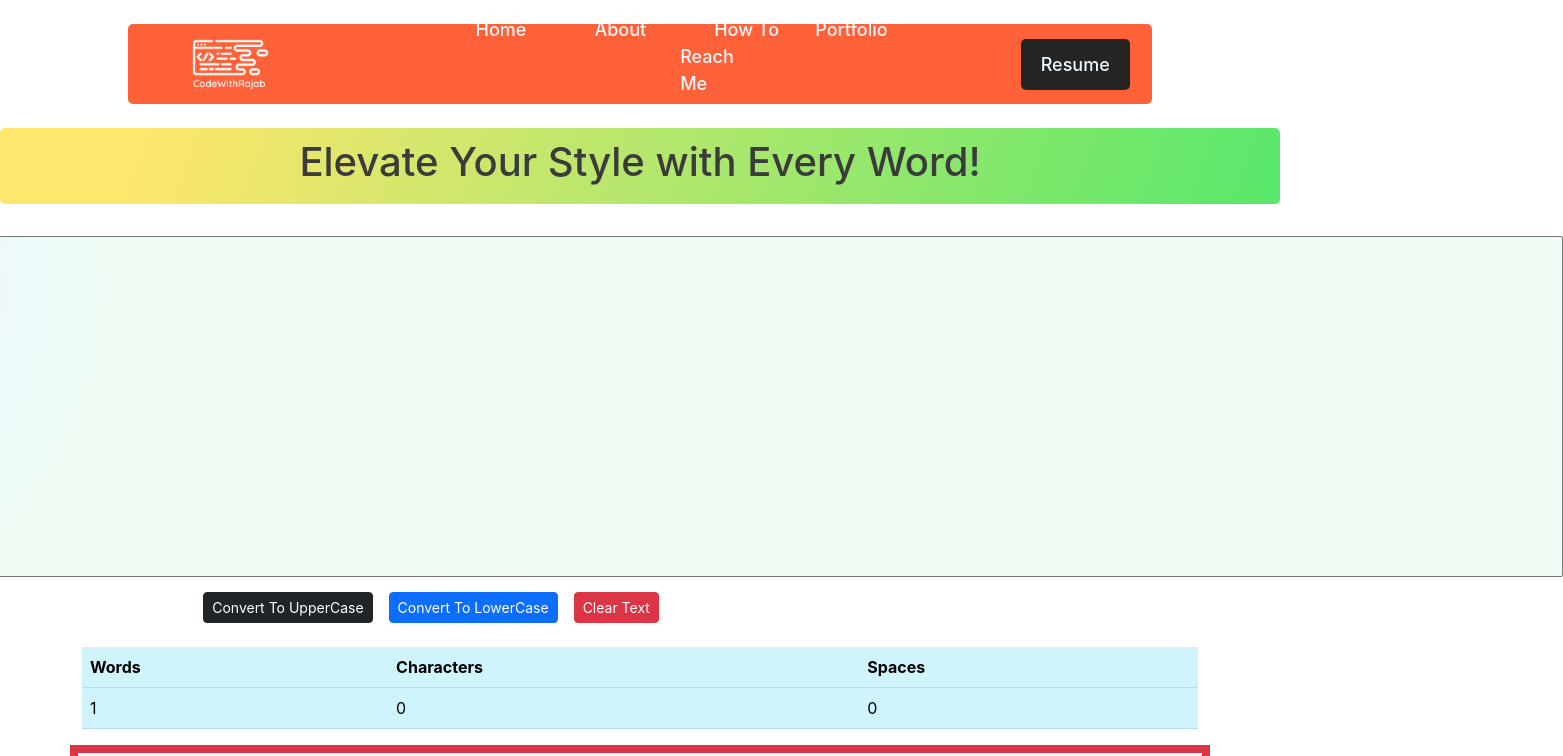
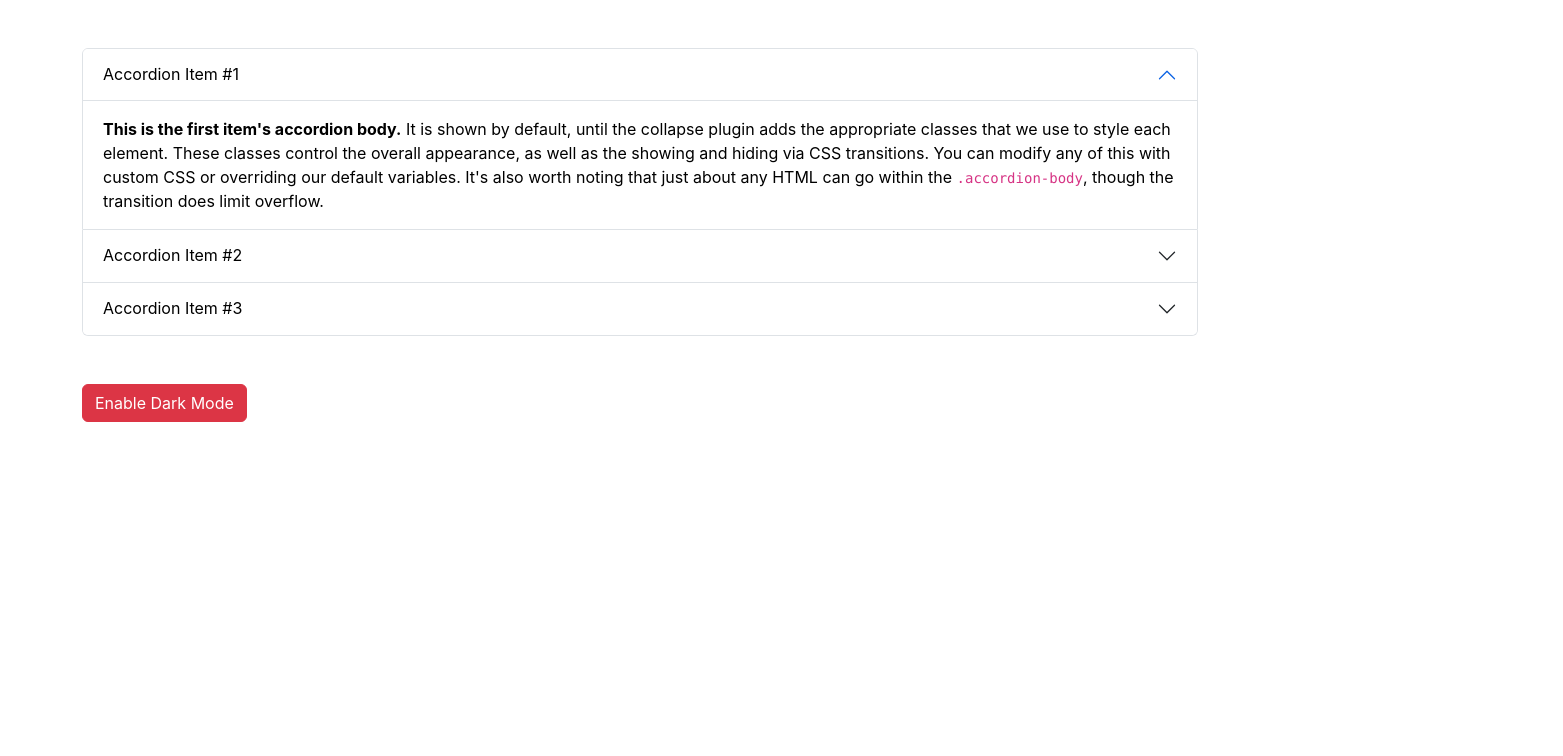
Before and after one commit to Rajab4516/CodeWithRajab, a React (Create React App) app: page / in a window 1280 px wide. Shown: the top 756 px of the page, 1563 px wide, since content can reach past the window. Built offline with nearby package versions, Linux system fonts and the light colour scheme.

Commit message:
Adding a DarkModeBtn.js

```diff
--- a/src/App.js
+++ b/src/App.js
@@ -1,15 +1,17 @@
 import './App.css';
+import DarkMode from './Components/DarkMode';
 import './Components/TextForm.css';
 // import Banner from './Components/Banner';
-import Navbar from './Components/Navbar';
-import TextForm from './Components/TextForm';
+// import Navbar from './Components/Navbar';
+// import TextForm from './Components/TextForm';
 
 function App() {
   return (
       <>
-        <Navbar></Navbar>
+        {/* <Navbar></Navbar> */}
         {/* <Banner></Banner> */}
-        <TextForm heading="Elevate Your Style with Every Word!"></TextForm>
+        {/* <TextForm heading="Elevate Your Style with Every Word!"></TextForm> */}
+        <DarkMode></DarkMode>
       </>
   );
 }
--- /dev/null
+++ b/src/Components/DarkMode.js
@@ -0,0 +1,140 @@
+import React, { useState } from "react";
+
+export default function DarkMode() {
+  const [myStyle, setMyStyle] = useState({
+    color: "black",
+    backgroundColor: "white"
+  });
+
+  const [darkModeBtnText, setDarkModeBtnText] = useState("Enable Dark Mode");
+
+  const toggleDarkModeBtn = ()=>{
+    if (myStyle.color === 'black') {
+        setMyStyle({
+            color: "white",
+            backgroundColor: "black",
+            border: '1px dotted orange'
+        })
+        setDarkModeBtnText("Enable Light Mode");
+    }
+    else{
+        setMyStyle({
+            color: "black",
+            backgroundColor: "white",
+            border: '1px dotted black'
+        })
+        setDarkModeBtnText("Enable Dark Mode");
+    }
+  }
+  return (
+    <>
+      <div className="container my-5">
+        <div className="accordion" id="accordionExample">
+          <div className="accordion-item" style={myStyle}>
+            <h2 className="accordion-header" id="headingOne">
+              <button
+                className="accordion-button"
+                type="button"
+                data-bs-toggle="collapse"
+                data-bs-target="#collapseOne"
+                aria-expanded="true"
+                aria-controls="collapseOne"
+                style={myStyle}
+              >
+                Accordion Item #1
+              </button>
+            </h2>
+            <div
+              id="collapseOne"
+              className="accordion-collapse collapse show"
+              aria-labelledby="headingOne"
+              data-bs-parent="#accordionExample"
+            >
+              <div className="accordion-body">
+                <strong>This is the first item's accordion body.</strong> It is
+                shown by default, until the collapse plugin adds the appropriate
+                classes that we use to style each element. These classes control
+                the overall appearance, as well as the showing and hiding via
+                CSS transitions. You can modify any of this with custom CSS or
+                overriding our default variables. It's also worth noting that
+                just about any HTML can go within the{" "}
+                <code>.accordion-body</code>, though the transition does limit
+                overflow.
+              </div>
+            </div>
+          </div>
+          <div className="accordion-item" style={myStyle}>
+            <h2 className="accordion-header" id="headingTwo">
+              <button
+                className="accordion-button collapsed"
+                type="button"
+                data-bs-toggle="collapse"
+                data-bs-target="#collapseTwo"
+                aria-expanded="false"
+                aria-controls="collapseTwo"
+                style={myStyle}
+              >
+                Accordion Item #2
+              </button>
+            </h2>
+            <div
+              id="collapseTwo"
+              className="accordion-collapse collapse"
+              aria-labelledby="headingTwo"
+              data-bs-parent="#accordionExample"
+            >
+              <div className="accordion-body">
+                <strong>This is the second item's accordion body.</strong> It is
+                hidden by default, until the collapse plugin adds the
+                appropriate classes that we use to style each element. These
+                classes control the overall appearance, as well as the showing
+                and hiding via CSS transitions. You can modify any of this with
+                custom CSS or overriding our default variables. It's also worth
+                noting that just about any HTML can go within the{" "}
+                <code>.accordion-body</code>, though the transition does limit
+                overflow.
+              </div>
+            </div>
+          </div>
+          <div className="accordion-item" style={myStyle}>
+            <h2 className="accordion-header" id="headingThree">
+              <button
+                className="accordion-button collapsed"
+                type="button"
+                data-bs-toggle="collapse"
+                data-bs-target="#collapseThree"
+                aria-expanded="false"
+                aria-controls="collapseThree"
+                style={myStyle}
+              >
+                Accordion Item #3
+              </button>
+            </h2>
+            <div
+              id="collapseThree"
+              className="accordion-collapse collapse"
+              aria-labelledby="headingThree"
+              data-bs-parent="#accordionExample"
+            >
+              <div className="accordion-body">
+                <strong>This is the third item's accordion body.</strong> It is
+                hidden by default, until the collapse plugin adds the
+                appropriate classes that we use to style each element. These
+                classes control the overall appearance, as well as the showing
+                and hiding via CSS transitions. You can modify any of this with
+                custom CSS or overriding our default variables. It's also worth
+                noting that just about any HTML can go within the{" "}
+                <code>.accordion-body</code>, though the transition does limit
+                overflow.
+              </div>
+            </div>
+          </div>
+        </div>
+      </div>
+        <div className="container">
+            <button className="btn btn-md btn-danger btn-hover" onClick={toggleDarkModeBtn}>{darkModeBtnText}</button>
+        </div>
+
+    </>
+  );
+}
--- a/src/Components/TextForm.js
+++ b/src/Components/TextForm.js
@@ -20,7 +20,7 @@
 
   const handleCopyText = () =>{
     navigator.clipboard.writeText(text);
-    alert("Text Copied Successfully");
+    alert("Text Copied Successfully 🙌");
   }
 
   const handleOnChange = (event) => {
@@ -45,9 +45,10 @@
       </div>
       <div className="buttons-container">
         <div className="buttons">
-          <button className="btn btn-dark btn-sm btn-hover" onClick={handleUpperCase}>Convert To UpperCase</button>
-          <button className="btn btn-primary btn-sm btn-hover" onClick={handleLowerCase}>Convert To LowerCase</button>
+          <button className="btn btn-danger btn-sm btn-hover" onClick={handleUpperCase}>Convert To UpperCase</button>
+          <button className="btn btn-danger btn-sm btn-hover" onClick={handleLowerCase}>Convert To LowerCase</button>
           <button className="btn btn-danger btn-sm btn-hover" onClick={handleClearText}>Clear Text</button>
+          <button className="btn btn-danger btn-sm btn-hover">Enable Dark Mode</button>
         </div>
       </div>
       <div className="container mt-3 mb-3">
@@ -73,7 +74,6 @@
         <p className="text-light m-2">{text}</p>
         <button className="btn btn-sm btn-dark text-light" onClick={handleCopyText}>Copy Text</button>
       </div>
-
       <div className="container bg-primary p-2 mb-5">
         <h5 className="bg-light text-dark p-2">Text Summary</h5>
         <p className="text-light m-2">{0.008 * text.split("").length} Minutes to Read</p>
```
